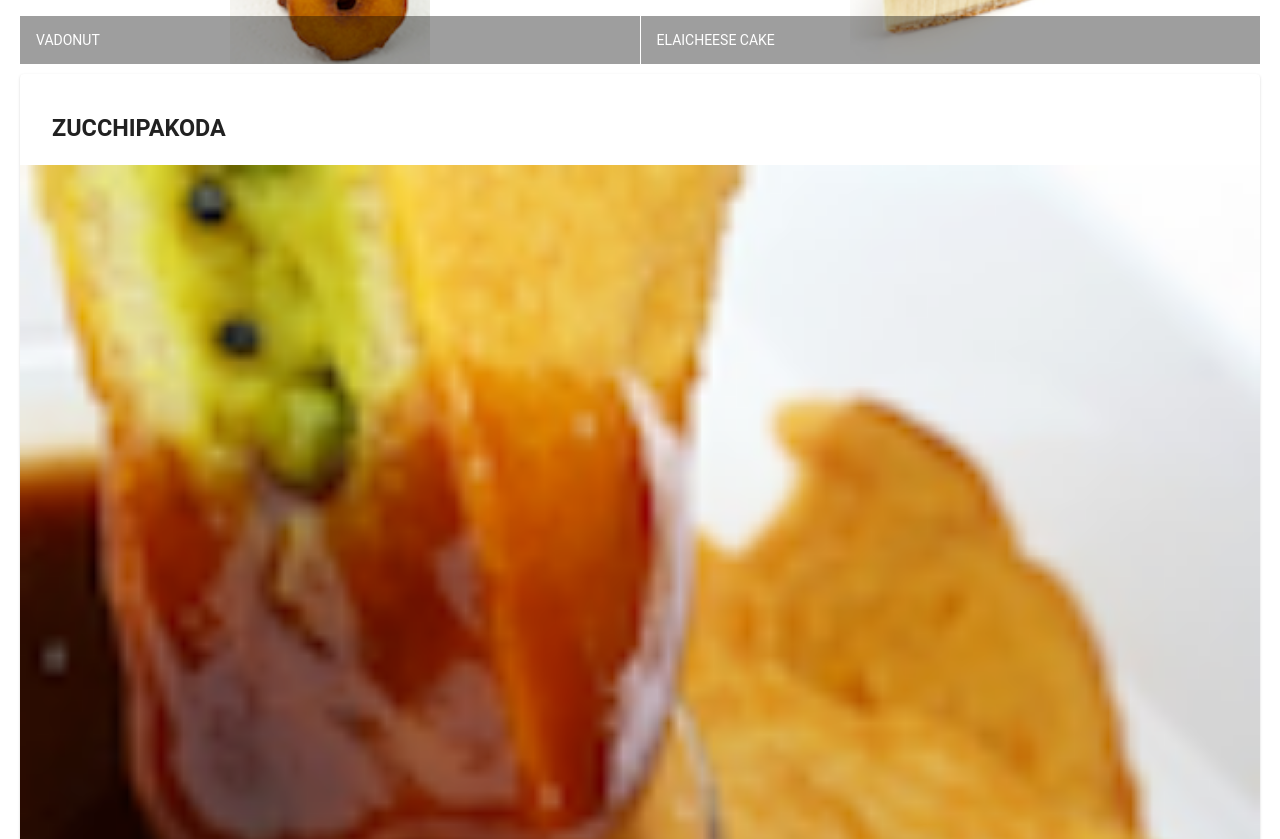
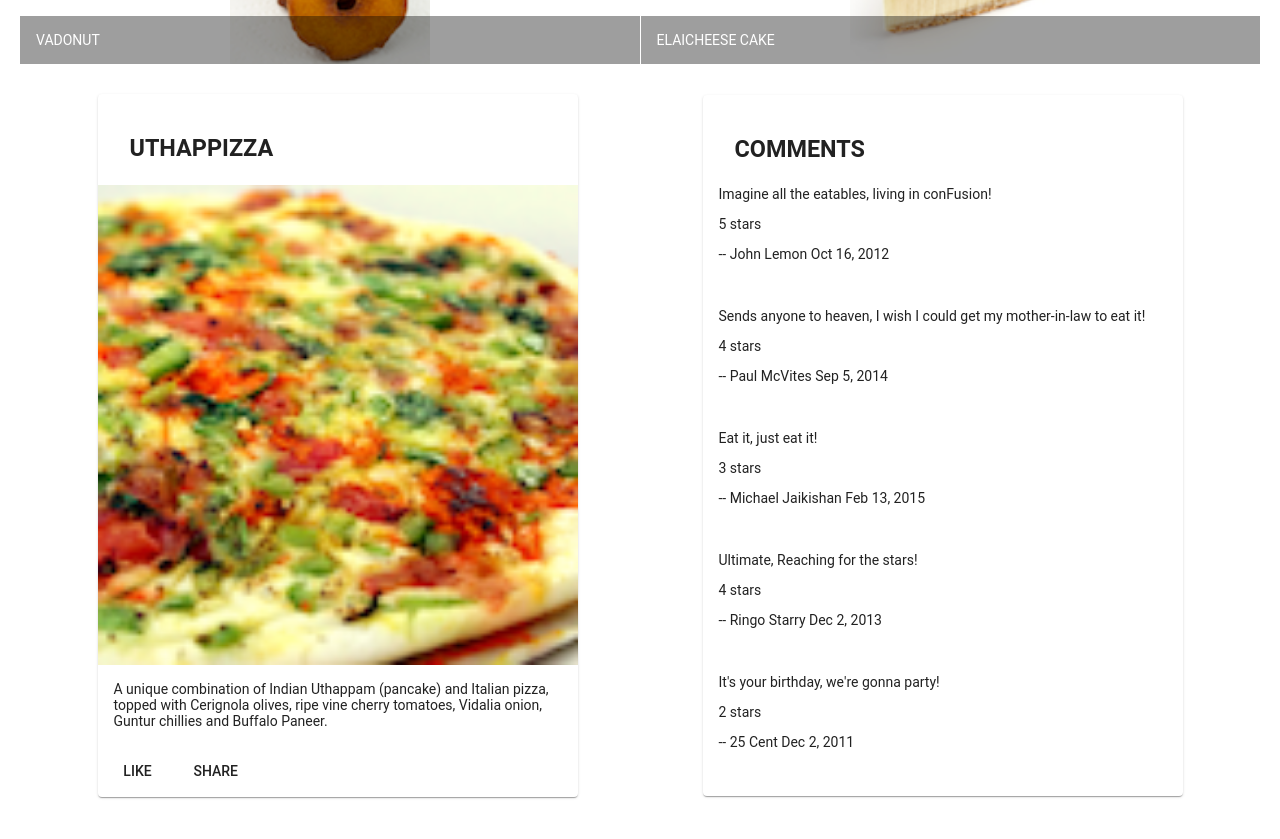
Before and after one commit to yahiasalem94/Angular, an Angular app: page / in a window 1280 px wide. Shown: the part 500-1339 px from the top of the page. Built offline with nearby package versions, Linux system fonts and the light colour scheme.

Commit message:
Assignment 1

```diff
--- a/src/app/app.module.ts
+++ b/src/app/app.module.ts
@@ -12,11 +12,13 @@ import 'hammerjs';
 
 import { AppComponent } from './app.component';
 import { MenuComponent } from './menu/menu.component';
+import { DishdetailComponent } from './dishdetail/dishdetail.component';
 
 @NgModule({
   declarations: [
     AppComponent,
-    MenuComponent
+    MenuComponent,
+    DishdetailComponent
   ],
   imports: [
     BrowserModule,
--- /dev/null
+++ b/src/app/dishdetail/dishdetail.component.html
@@ -0,0 +1,46 @@
+<div class="container"
+    fxLayout="row"
+    fxLayout.sm="column"
+    fxLayout.xs="column"
+    fxLayoutAlign.gt-md="space-around center"
+    fxLayoutGap="10px"
+    fxLayoutGap.xs="0">
+
+    <div fxFlex="40">
+    	<div fxFlex *ngIf="dish">
+    		<mat-card>
+    			<mat-card-header>
+    				<mat-card-title>
+    					<h3>{{dish.name | uppercase}}</h3>
+    				</mat-card-title>
+    			</mat-card-header>
+    			<img mat-card-image src={{dish.image}} alt={{dish.name}}>
+    			<mat-card-content>
+    				<p>{{dish.description}}</p>
+    			</mat-card-content>
+    			<mat-card-actions>
+    				<button mat-button>LIKE</button>
+    				<button mat-button>SHARE</button>
+    			</mat-card-actions>
+    		</mat-card>
+    	</div>
+    </div>
+
+    <div fxFlex="40">
+    	<mat-card>
+    		<mat-card-header>
+    			<mat-card-title>
+    				<h3>COMMENTS</h3>
+    			</mat-card-title>
+    		</mat-card-header>
+    		<mat-card-content *ngFor="let comment of dish.comments">
+    			<p>{{comment.comment}}</p>
+    			<p>{{comment.rating}} stars</p>
+    			<p>-- {{comment.author}}  {{comment.date | date}}</p>
+    			<br>
+    		</mat-card-content>
+        </mat-card>
+      </div>
+
+
+ </div>
--- /dev/null
+++ b/src/app/dishdetail/dishdetail.component.ts
@@ -0,0 +1,61 @@
+import { Component, OnInit } from '@angular/core';
+
+const DISH = {
+  id: '0',
+  name: 'Uthappizza',
+  image: '/assets/images/uthappizza.png',
+  category: 'mains',
+  featured: true,
+  label: 'Hot',
+  price: '4.99',
+  // tslint:disable-next-line:max-line-length
+  description: 'A unique combination of Indian Uthappam (pancake) and Italian pizza, topped with Cerignola olives, ripe vine cherry tomatoes, Vidalia onion, Guntur chillies and Buffalo Paneer.',
+  comments: [
+       {
+           rating: 5,
+           comment: 'Imagine all the eatables, living in conFusion!',
+           author: 'John Lemon',
+           date: '2012-10-16T17:57:28.556094Z'
+       },
+       {
+           rating: 4,
+           comment: 'Sends anyone to heaven, I wish I could get my mother-in-law to eat it!',
+           author: 'Paul McVites',
+           date: '2014-09-05T17:57:28.556094Z'
+       },
+       {
+           rating: 3,
+           comment: 'Eat it, just eat it!',
+           author: 'Michael Jaikishan',
+           date: '2015-02-13T17:57:28.556094Z'
+       },
+       {
+           rating: 4,
+           comment: 'Ultimate, Reaching for the stars!',
+           author: 'Ringo Starry',
+           date: '2013-12-02T17:57:28.556094Z'
+       },
+       {
+           rating: 2,
+           comment: 'It\'s your birthday, we\'re gonna party!',
+           author: '25 Cent',
+           date: '2011-12-02T17:57:28.556094Z'
+       }
+   ]
+};
+
+@Component({
+  selector: 'app-dishdetail',
+  templateUrl: './dishdetail.component.html',
+  styleUrls: ['./dishdetail.component.scss']
+})
+export class DishdetailComponent implements OnInit {
+
+	dish = DISH;
+
+  constructor() { }
+
+  ngOnInit() {
+  }
+
+}
--- a/src/app/menu/menu.component.html
+++ b/src/app/menu/menu.component.html
@@ -21,22 +21,7 @@
   </div>
 
   <div fxFlex *ngIf="selectedDish">
-    <mat-card>
-      <mat-card-header>
-        <mat-card-title>
-          <h3>{{selectedDish.name | uppercase}}</h3>
-        </mat-card-title>
-      </mat-card-header>
-      <img mat-card-image src={{selectedDish.image}} alt={{selectedDish.name}}>
-      <mat-card-content>
-        <p>{{selectedDish.description}}
-        </p>
-      </mat-card-content>
-      <mat-card-actions>
-        <button mat-button>LIKE</button>
-        <button mat-button>SHARE</button>
-      </mat-card-actions>
-    </mat-card>
+  <app-dishdetail></app-dishdetail>
   </div>
 
 </div>
--- a/src/app/menu/menu.component.ts
+++ b/src/app/menu/menu.component.ts
@@ -54,7 +54,7 @@ export class MenuComponent implements OnInit {
 
   dishes = DISHES;
 
-  selectedDish = DISHES[1];
+  selectedDish = DISHES[0];
 
   constructor() { }
 
```
Also changed, not shown: src/app/dishdetail/dishdetail.component.scss (added), 1 other file (tests, documents, lock files or other folders).
